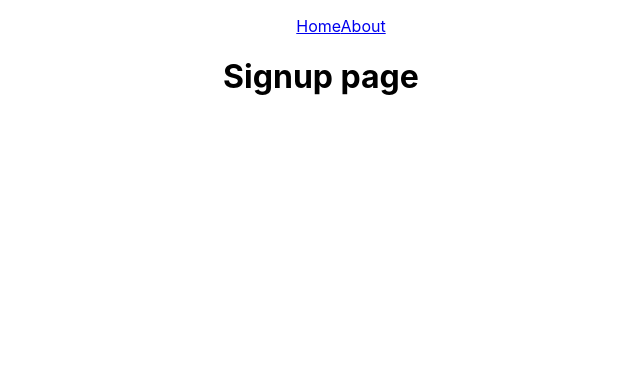
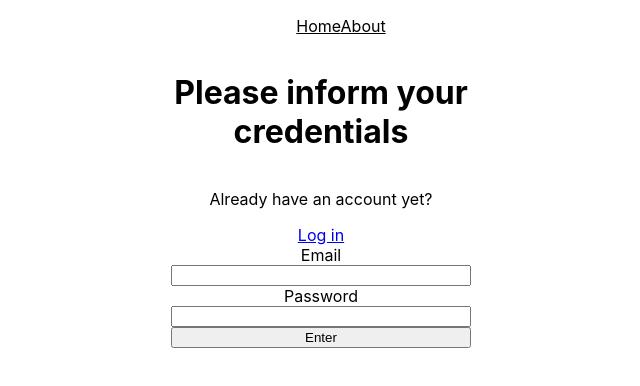
Before and after one commit to miriam-plt/adacodes-frontend, a React (Create React App) app: page /signup in a window 1280 px wide. Shown: the top 386 px of the page, without its empty margins (319-959 px from the left). Built offline with nearby package versions, Linux system fonts and the light colour scheme.

Commit message:
signup form printint credentails ok

```diff
--- a/src/components/Navbar.js
+++ b/src/components/Navbar.js
@@ -5,13 +5,13 @@ function Navbar() {
     <nav className="Navbar">
       <ul>
 
-        <NavLink to="/" className={({ isActive }) => isActive ? "selected" : ""}>
+        <NavLink to="/" className={({ isActive }) => isActive ? "selected" : "default"}>
           Home
         </NavLink>
 
         <NavLink
           to="/about"
-          className={({ isActive }) => isActive ? "selected" : ""}
+          className={({ isActive }) => isActive ? "selected" : "default"}
          >
           About
         </NavLink>
--- a/src/index.css
+++ b/src/index.css
@@ -33,3 +33,7 @@ code {
   flex-direction: column;
   width: 300px;
 }
+
+.default, .selected {
+  color: black;
+}
--- a/src/pages/LoginPage.js
+++ b/src/pages/LoginPage.js
@@ -1,5 +1,7 @@
 import { useState } from "react";
+import { Link } from "react-router-dom";
 //import { useNavigate } from "react-router-dom";
+
 
 function Login() {
     const [email, setEmail] = useState("");
@@ -25,6 +27,8 @@ function Login() {
 
         <form className="AuthForm" onSubmit={handleLoginSubmit}>
             <h1>Login</h1>
+            <p>Don't have an account yet?</p>
+            <Link to={"/signup"}> Sign Up</Link>
             <label>Email</label>
             <input
             type="email"
@@ -41,7 +45,11 @@ function Login() {
             onChange={handlePassword}
             />
             <button type="submit">Enter</button>
+
         </form>
+
+
+
       </div>
     );
   }
--- a/src/pages/SignupPage.js
+++ b/src/pages/SignupPage.js
@@ -1,7 +1,55 @@
+import { useState } from "react";
+import { Link } from "react-router-dom";
+//import { useNavigate } from "react-router-dom";
+
+
 function Signup() {
+    const [email, setEmail] = useState("");
+    const [password, setPassword] = useState("");
+   // const [errorMessage, setErrorMessage] = useState(undefined);
+
+    //const navigate = useNavigate();
+
+    const handleEmail = (e) => setEmail(e.target.value);
+    const handlePassword = (e) => setPassword(e.target.value);
+
+    const handleLoginSubmit = (e) => {
+        e.preventDefault();
+        console.log(`email is: ${email}, password is: ${password}`)
+    }
+
+
+
+
+
     return (
-      <div>
-        <h1>Signup page</h1>
+      <div className="AuthContent">
+
+        <form className="AuthForm" onSubmit={handleLoginSubmit}>
+            <h1>Please inform your credentials</h1>
+            <p>Already have an account yet?</p>
+            <Link to={"/login"}> Log in</Link>
+            <label>Email</label>
+            <input
+            type="email"
+            name="email"
+            value={email}
+            onChange={handleEmail}
+            />
+
+            <label>Password</label>
+            <input
+            type="password"
+            name="password"
+            value={password}
+            onChange={handlePassword}
+            />
+            <button type="submit">Enter</button>
+
+        </form>
+
+
+
       </div>
     );
   }
```
Also changed, not shown: 1 other file (tests, documents, lock files or other folders).
